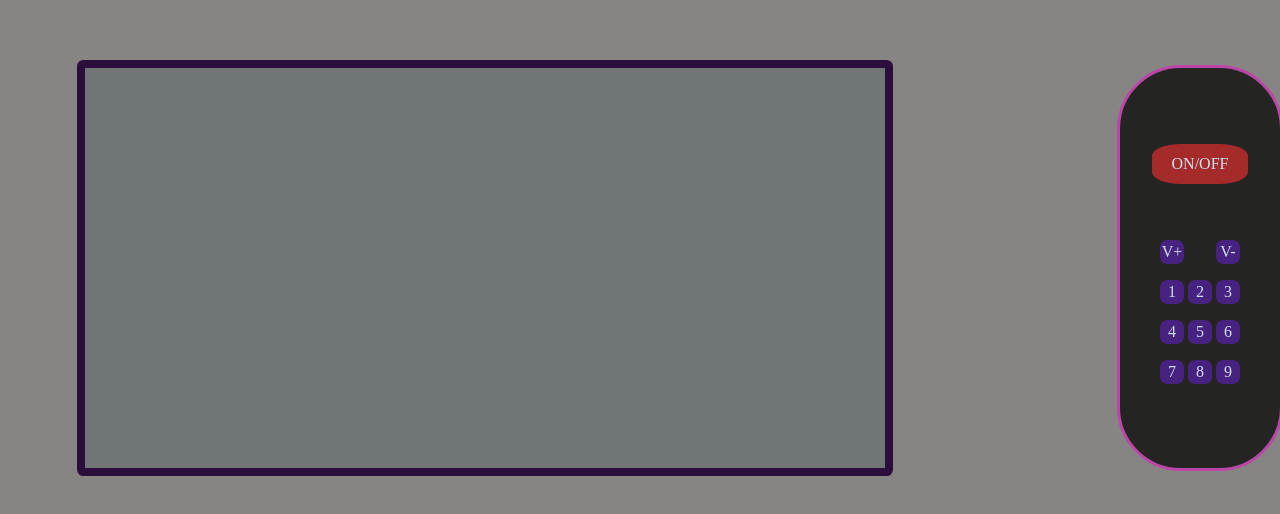
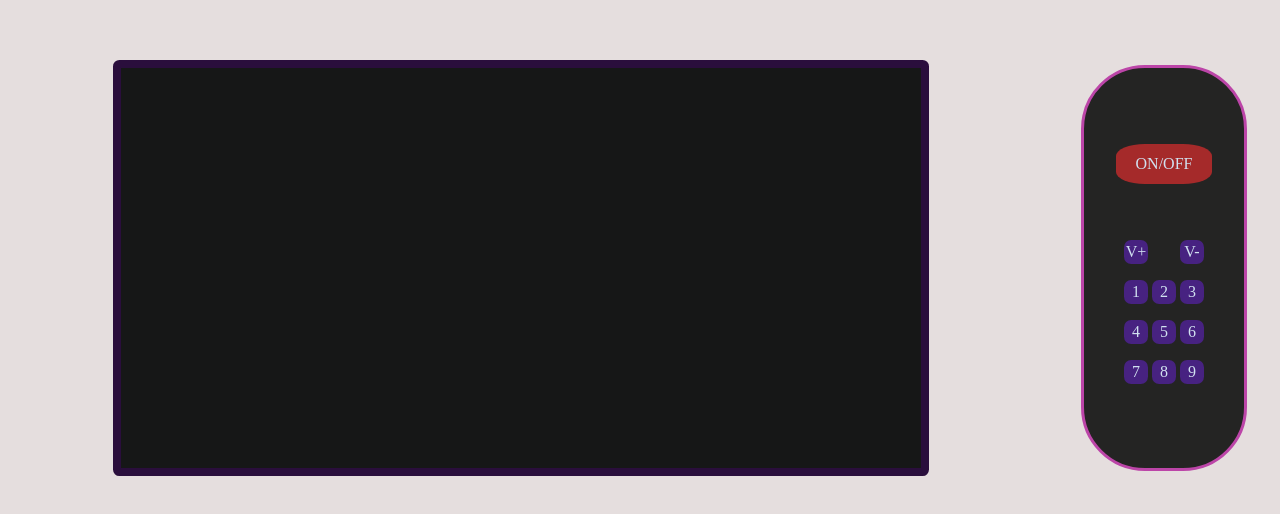
Before and after one commit to tatisortiz/fds.proyectotv, a plain HTML site: page index.html in a window 1280 px wide. Shown: the part 140-654 px from the top of the page. Drawn offline with Linux system fonts and the light colour scheme.

Commit message:
last details finished

```diff
--- a/css/style.css
+++ b/css/style.css
@@ -2,7 +2,7 @@ body {
     height: 100vh;
     width: 100vw;
     padding: 0;
-    background: rgb(135, 132, 132);
+    background: rgb(229, 222, 222);
     display: flex;
     justify-content: center;
     align-items: center;
@@ -39,7 +39,7 @@ body {
 }
 
 .stv {
-    background-color: rgb(112, 118, 118);
+    background-color: rgb(22, 23, 23);
 }
 
 #control {
@@ -53,7 +53,7 @@ body {
     border-radius: 4em;
     background-color: rgb(36, 36, 35);
     border: 0.2em solid rgb(188, 69, 168);
-    margin-left: 10em;
+    margin-left: 5.5em;
 }
 
 .power-button {
@@ -79,7 +79,7 @@ background-color: brown;
 }
 
 .power-on {
-background-color: chartreuse;
+background-color: rgb(111, 193, 29);
 }
 
 
```
